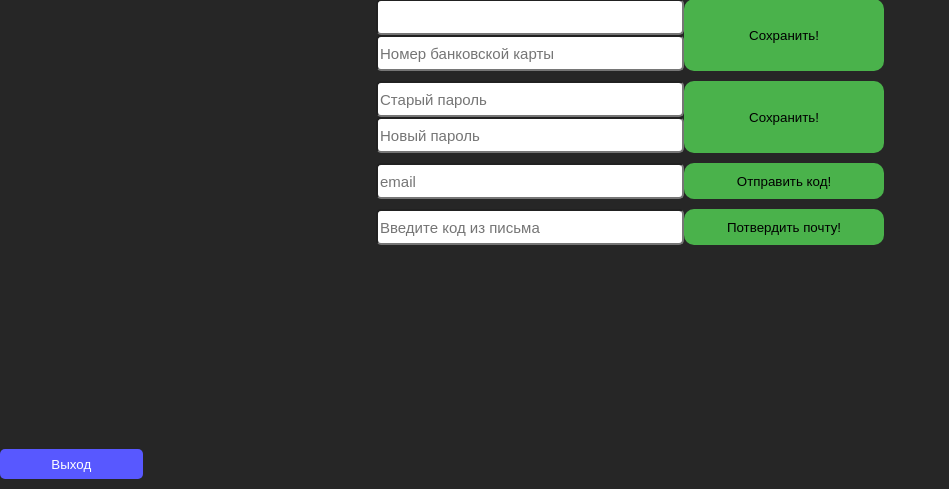
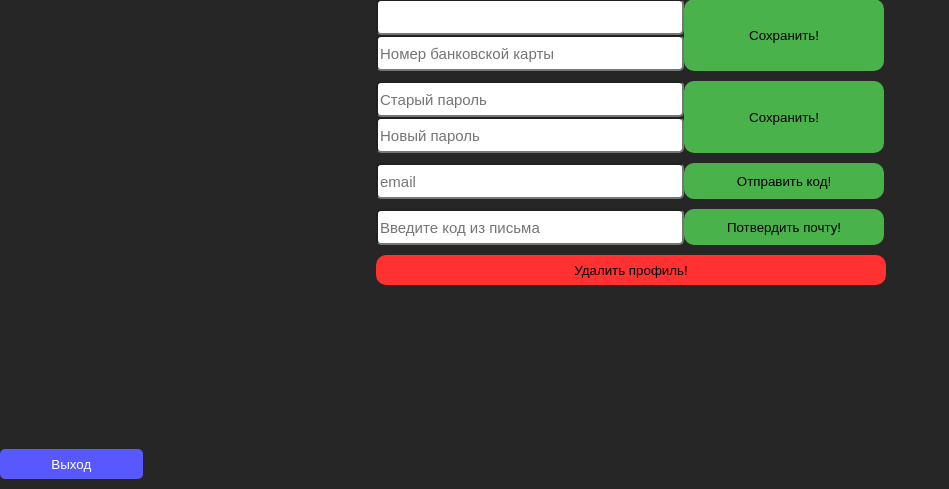
Before and after one commit to dev-team-3-4/all-seeing-eye, a Django app: template triangle/frontend/templates/user.html in a window 1280 px wide. Shown: the part 311-800 px from the top of the page, without its empty margins (0-949 px from the left). Run offline with Django 4.2, Linux system fonts and the light colour scheme; the template is opened without the code that fills it, so the values that code supplies are empty; parts of the project's set-up code (start-up, migrations or seed data) failed here and were passed over.

Commit message:
Added remove profile button

```diff
--- a/triangle/frontend/static/css/user.css
+++ b/triangle/frontend/static/css/user.css
@@ -103,3 +103,9 @@
     background-color: #4ab24b;
     width: 200px;
 }
+
+.delete_profile_button {
+    background-color: #ff3131;
+    height: 30px;
+    width: 510px;
+}
--- a/triangle/frontend/templates/user.html
+++ b/triangle/frontend/templates/user.html
@@ -61,6 +61,10 @@
                 <input type="submit" value="Потвердить почту!" class="button update_button ">
             </form>
 
+            <form method="get" class="update_login_bank_card">
+                <input type="submit" value="Удалить профиль!" class="button update_button delete_profile_button">
+            </form>
+
         </div>
     </div>
 </div>
```
